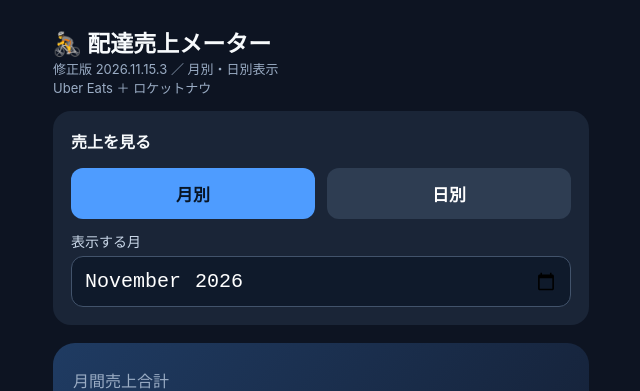
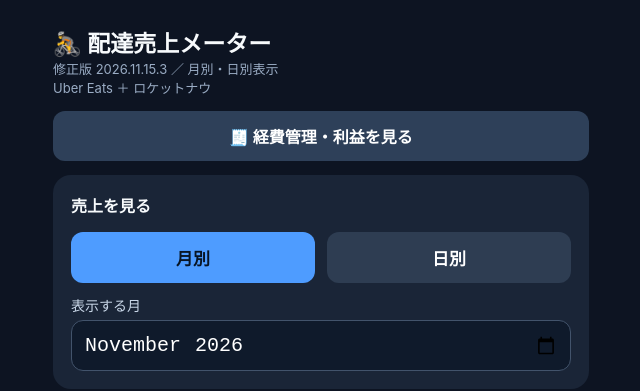
Before and after one commit to t2tetsuya/delivery-pilot, a plain HTML site: page sales/index.html in a window 1280 px wide. Shown: the top 391 px of the page, without its empty margins (319-959 px from the left). Drawn offline with Linux system fonts and the light colour scheme.

Commit message:
Link dedicated expenses page from sales/index.html

```diff
--- a/sales/index.html
+++ b/sales/index.html
@@ -1,7 +1,7 @@
 <!doctype html>
 <html lang="ja"><head><meta charset="utf-8"><meta name="viewport" content="width=device-width,initial-scale=1,viewport-fit=cover"><meta name="apple-mobile-web-app-capable" content="yes"><meta name="apple-mobile-web-app-title" content="配達売上"><meta name="theme-color" content="#101827"><title>配達売上（修正版）</title>
 <style>*{box-sizing:border-box}body{margin:0;background:#0d1422;color:#f7fafc;font-family:-apple-system,BlinkMacSystemFont,"Hiragino Kaku Gothic ProN",sans-serif}main{max-width:570px;margin:auto;padding:25px 17px 70px}.muted{color:#9aacc4}.hero{background:linear-gradient(125deg,#1f3b62,#152137);padding:25px 20px;border-radius:22px;margin:18px 0}h1{font-size:23px;margin:0}.big{font-size:37px;font-weight:800;margin:6px 0}.card{background:#1a2537;border-radius:18px;padding:18px;margin:14px 0}.twocol{display:grid;grid-template-columns:1fr 1fr;gap:12px}.twocol .card{margin:0}label{display:block;color:#c9d7e8;margin:12px 0 5px;font-size:14px}input{width:100%;font-size:20px;background:#0f1a2b;color:white;border:1px solid #42536b;border-radius:12px;padding:12px}button{border:0;border-radius:12px;padding:13px 18px;background:#4e9cff;color:#081525;font-size:17px;font-weight:bold;width:100%;margin-top:15px}.secondary{background:#2e3d52;color:#fff}.item{display:flex;justify-content:space-between;align-items:center;border-bottom:1px solid #324155;padding:11px 0;gap:10px}.item:last-child{border:0}.mini{font-size:13px}.remove{width:auto;padding:7px 11px;background:#583044;color:#fff;margin:0;font-size:12px}.bar{height:12px;background:#354359;border-radius:8px;overflow:hidden}.fill{height:100%;background:#66d1aa;width:0}</style></head>
-<body><main><h1>🚴 配達売上メーター</h1><div class="muted mini">修正版 2026.11.15.3 ／ 月別・日別表示</div><div class="muted mini">Uber Eats ＋ ロケットナウ</div>
+<body><main><h1>🚴 配達売上メーター</h1><div class="muted mini">修正版 2026.11.15.3 ／ 月別・日別表示</div><div class="muted mini">Uber Eats ＋ ロケットナウ</div><div style="margin-top:14px"><a href="../expenses/" style="display:block;background:#2e4059;color:white;border-radius:12px;padding:13px;text-align:center;text-decoration:none;font-weight:700">🧾 経費管理・利益を見る</a></div>
 <div class="card"><b>売上を見る</b><div class="twocol"><button id="modeMonth" type="button">月別</button><button class="secondary" id="modeDay" type="button">日別</button></div><div id="monthChooser"><label>表示する月</label><input type="month" id="viewMonth"></div><div id="dayChooser" style="display:none"><label>表示する日</label><input type="date" id="viewDay"></div></div><div class="hero"><div class="muted" id="totalTitle">月間売上合計</div><div class="big" id="total">¥0</div><div class="muted" id="goaltext"></div><div class="bar"><div class="fill" id="progress"></div></div></div>
 <div class="twocol"><div class="card"><div class="muted mini">Uber</div><h2 id="utotal">¥0</h2></div><div class="card"><div class="muted mini">ロケット</div><h2 id="rtotal">¥0</h2></div></div>
 <div class="card"><b>売上を記録</b><label>日付</label><input type="date" id="day"><div class="twocol"><div><label>Uber（円）</label><input id="uber" inputmode="numeric" type="number" min="0" placeholder="0"></div><div><label>ロケット（円）</label><input id="rocket" inputmode="numeric" type="number" min="0" placeholder="0"></div></div><button id="save">この日の売上を保存</button><div class="muted mini" style="margin-top:9px">同じ日付で保存するとその日の金額を更新します。</div></div>
```
